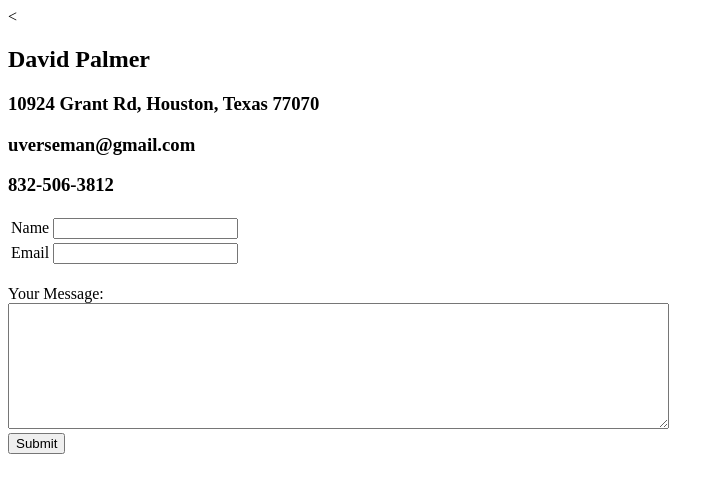
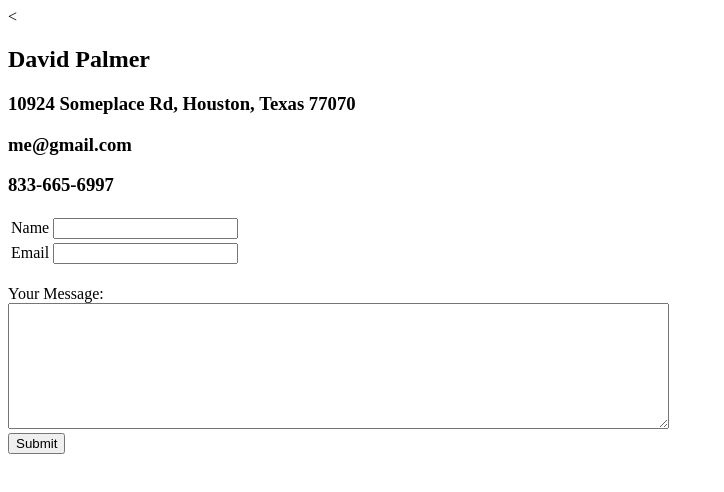
Before and after one commit to trader1312/myStuff, a plain HTML site: page contactme.html in a window 1280 px wide. Shown: the whole page, without its empty margins (0-724 px from the left). Drawn offline with Linux system fonts and the light colour scheme.

Commit message:
Add files via upload

```diff
--- a/contactme.html
+++ b/contactme.html
@@ -8,9 +8,9 @@
 
 <body>
   <<h2>David Palmer</h2>
-    <h3>10924 Grant Rd, Houston, Texas 77070</h3>
-    <h3>uverseman@gmail.com</h3>
-    <h3>832-506-3812</h3>
+    <h3>10924 Someplace Rd, Houston, Texas 77070</h3>
+    <h3>me@gmail.com</h3>
+    <h3>833-665-6997</h3>
 
     <form  action="mailto:uverseman@gmail.com" method="post" enctype="text/plain">
       <table>
```
